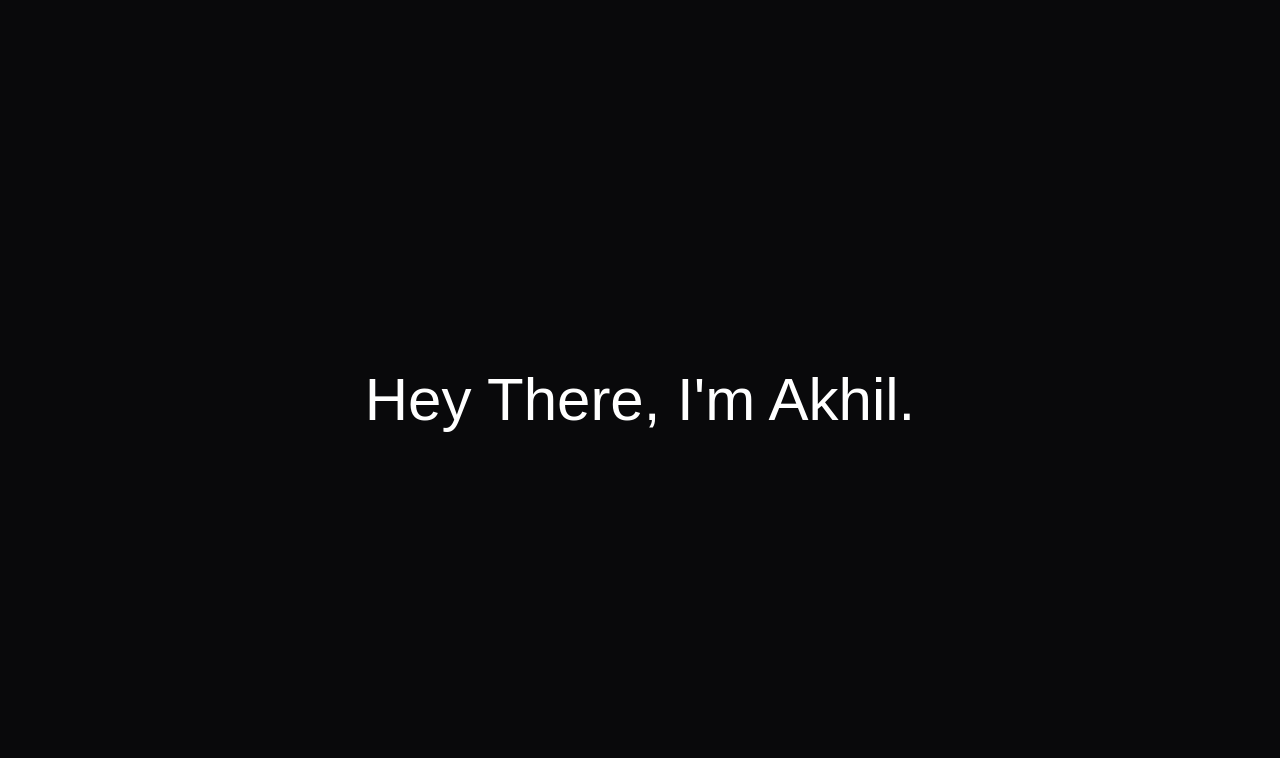
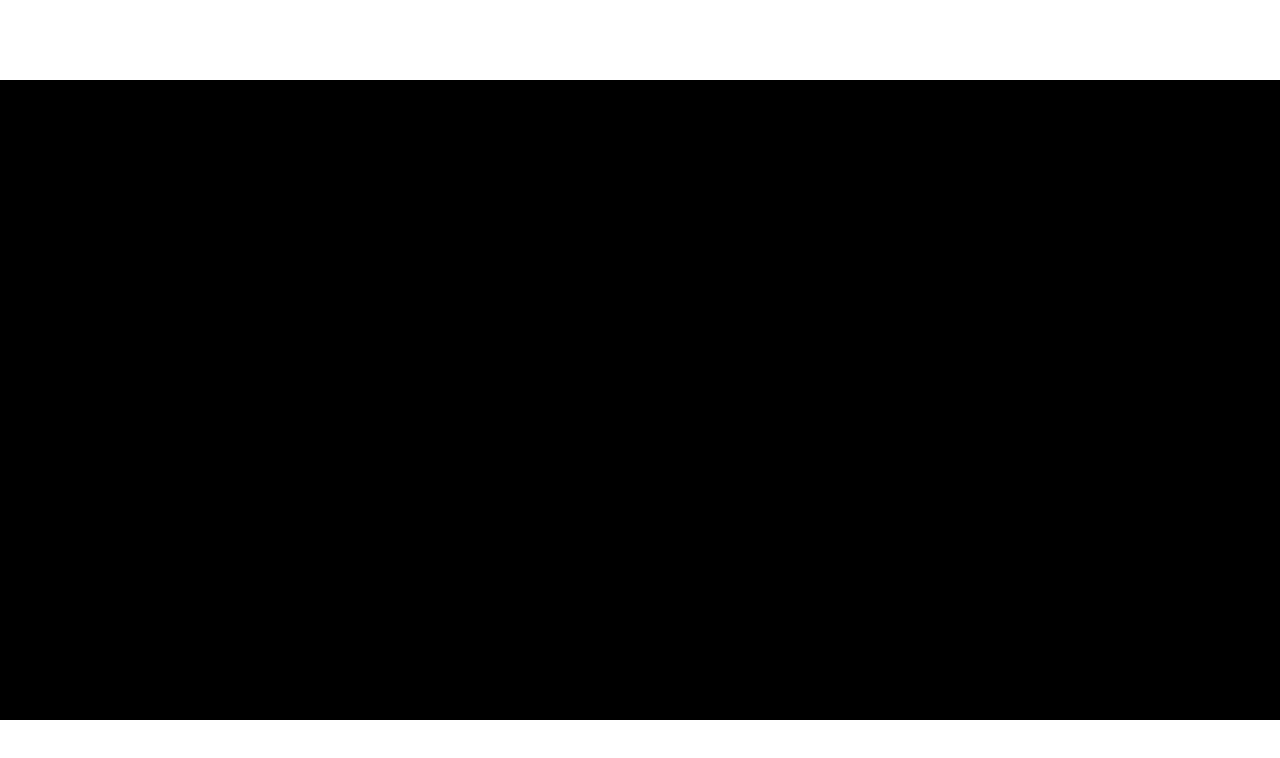
Before and after one commit to silky-x0/portfolio-V2, a Next.js app: page / in a window 1280 px wide. Shown: the top 758 px of the page. Built offline with nearby package versions, Linux system fonts and the light colour scheme.

Commit message:
Added logic based rendering

```diff
--- a/src/app/page.tsx
+++ b/src/app/page.tsx
@@ -1,24 +1,18 @@
 "use client";
 import { useState } from "react";
 import Hero from "@/components/Hero";
-//import Intro from "@/components/Intro";
-
-// export default function Home() {
-//   const [showIntro, setShowIntro] = useState(true);
-
-//   return showIntro ? (
-//     <Intro onComplete={() => setShowIntro(false)} />
-//   ) : (
-//     <Hero />
-//   );
-// }
+import Intro from "@/components/Intro";
+import Navbar from "@/components/Navbar";
 
 export default function Home() {
-  return (
+  const [showIntro, setShowIntro] = useState(true);
+
+  return showIntro ? (
+    <Intro onComplete={() => setShowIntro(false)} />
+  ) : (
     <>
-    <div className=" w-full h-full bg-zinc-950 flex justify-center items-center overflow-hidden">
-        <Hero/>
-    </div>
+      <Navbar />
+      <Hero />
     </>
-  )
+  );
 }
```
